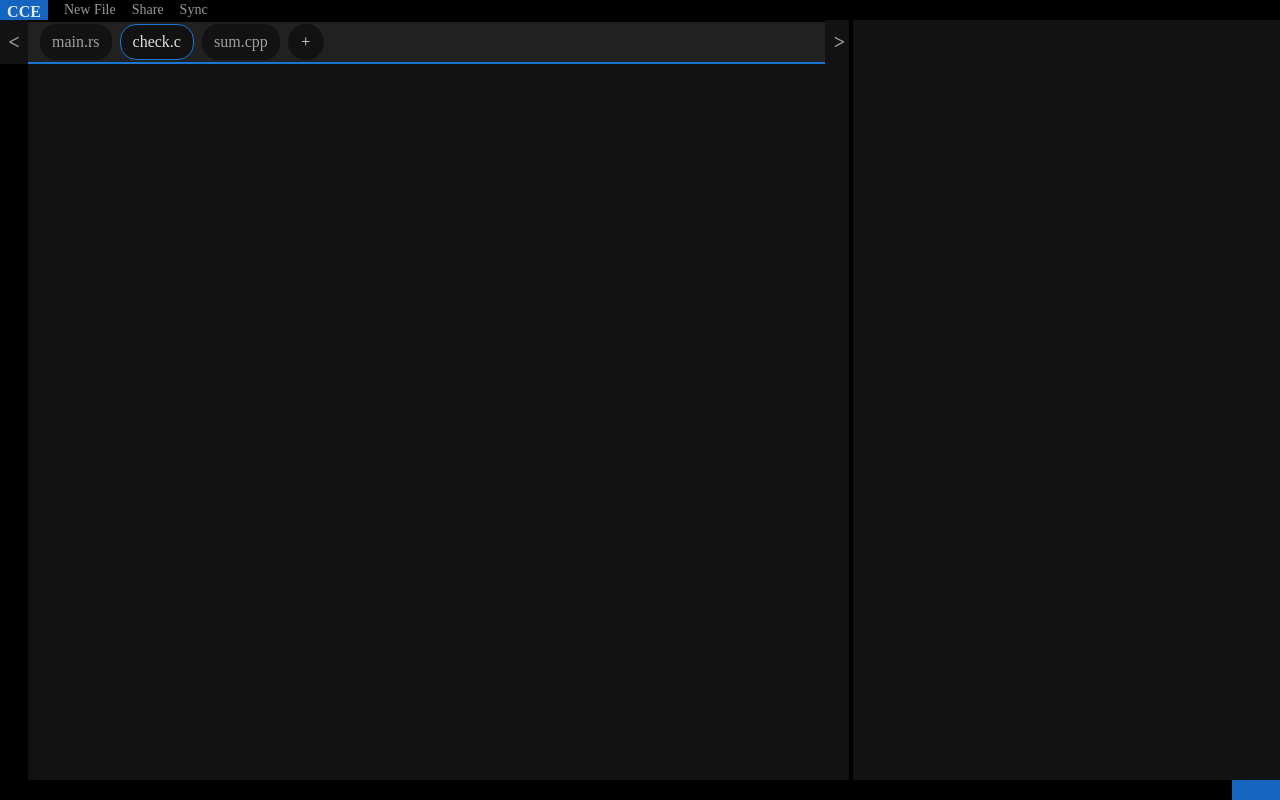
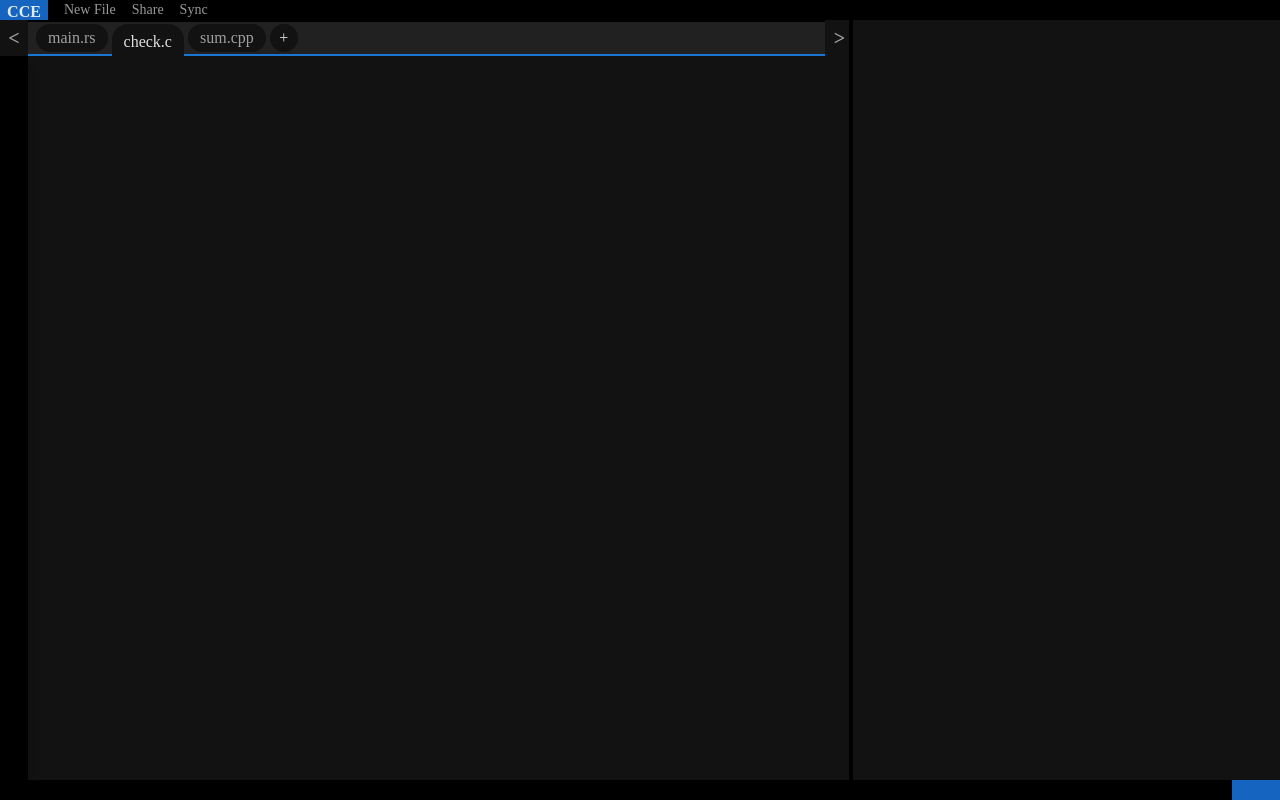
Before and after one commit to DiveshKumar0207/Collaborative-Code-Editor, a React (Vite) app in the folder client/: page /editor in a window 1280 px wide. Built offline with nearby package versions, Linux system fonts and the light colour scheme.

Commit message:
changes in editor

```diff
--- a/client/src/Pages/EditorPage.tsx
+++ b/client/src/Pages/EditorPage.tsx
@@ -29,18 +29,18 @@ const EditorPage: React.FC<Props> = () => {
 
         <div className="w-8/12 h-full bg-backgroundColor-dark absolute">
             {/* Files names and selection */}
-            <div className="w-full h-11 bg-gray-900 flex items-center border-t-2 border-b-2 border-t-black border-b-blue-700 px-9">
-                <span className="w-7 h-11 bg-backgroundColor-dark absolute left-0 hover:bg-black hover:text-textColor-high font-semibold text-xl text-textColor-medium flex text-center items-center justify-center">{"<"}</span>
-                <span className="w-7 h-11 bg-backgroundColor-dark absolute right-0 hover:bg-black hover:text-textColor-high text-center font-semibold text-xl text-textColor-medium flex items-center justify-center">{">"}</span>
-                <div className="h-9 flex bg-backgroundColor-dark box-border p-3 rounded-2xl text-textColor-medium items-center justify-center mx-1 cursor-pointer">main.rs</div>
-                <div className="h-9 flex bg-backgroundColor-dark box-border p-3 rounded-2xl text-textColor-high items-center justify-center mx-1 cursor-pointer border-blue-700 border">check.c</div>
-                <div className="h-9 flex bg-backgroundColor-dark box-border p-3 rounded-2xl text-textColor-medium items-center justify-center mx-1 cursor-pointer">sum.cpp</div>
-                <div className="h-9 w-9 flex bg-backgroundColor-dark box-border p-3 rounded-full text-textColor-high items-center justify-center mx-1 cursor-pointer">+</div>
+            <div className="w-full h-9 bg-gray-900 flex items-center border-t-2 border-b-2 border-t-black border-b-blue-700 px-9">
+                <span className="w-7 h-9 bg-backgroundColor-dark absolute left-0 hover:bg-black hover:text-textColor-high font-semibold text-xl text-textColor-medium flex text-center items-center justify-center">{"<"}</span>
+                <span className="w-7 h-9 bg-backgroundColor-dark absolute right-0 hover:bg-black hover:text-textColor-high text-center font-semibold text-xl text-textColor-medium flex items-center justify-center">{">"}</span>
+                <div className="h-7 flex bg-backgroundColor-dark box-border p-3 rounded-2xl text-textColor-medium items-center justify-center mr-1 cursor-pointer">main.rs</div>
+                <div className="h-9 flex bg-backgroundColor-dark box-border p-3 text-textColor-high items-center justify-center mr-1 cursor-pointer rounded-t-2xl translate-y-1">check.c</div>
+                <div className="h-7 flex bg-backgroundColor-dark box-border p-3 rounded-2xl text-textColor-medium items-center justify-center mr-1 cursor-pointer">sum.cpp</div>
+                <div className="h-7 w-7 flex bg-backgroundColor-dark box-border p-3 rounded-full text-textColor-high items-center justify-center mr-1 cursor-pointer">+</div>
             </div>
             {/* Textarea */}
             <div className="p pl-7 pr-2 pb-10">
                 <div className="h-full w-7 bg-black absolute left-0 shadow-lg"></div>
-                <textarea name="code" id="ta" rows={70} cols={95} className="bg-backgroundColor-dark h-full w-full pl-6 pb-8 text-textColor-medium outline-none"></textarea>
+                <textarea name="code" id="ta" rows={70} cols={95} className="bg-backgroundColor-dark h-full w-full pl-2 pb-8 pt-3 text-textColor-medium outline-none"></textarea>
             </div>
         </div>
 
```
